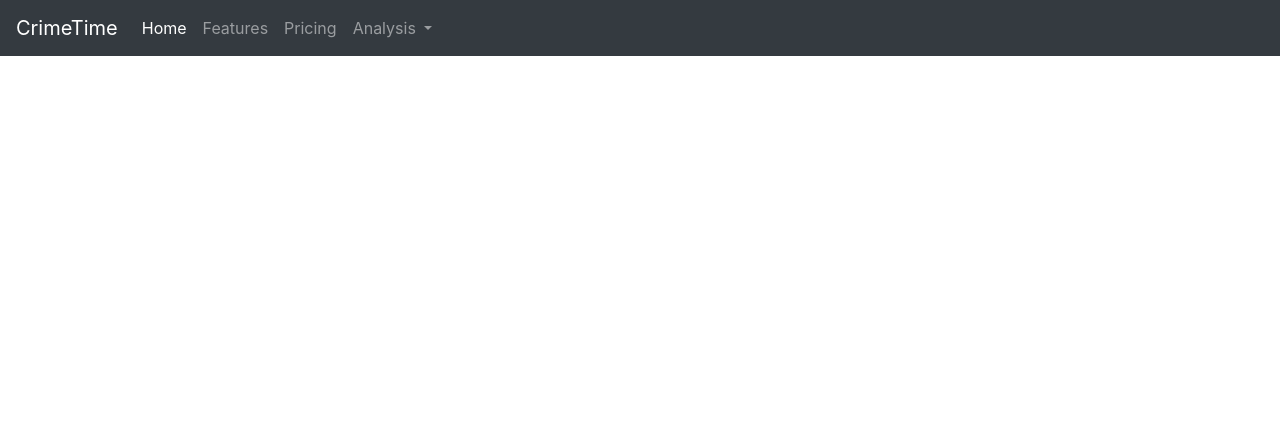
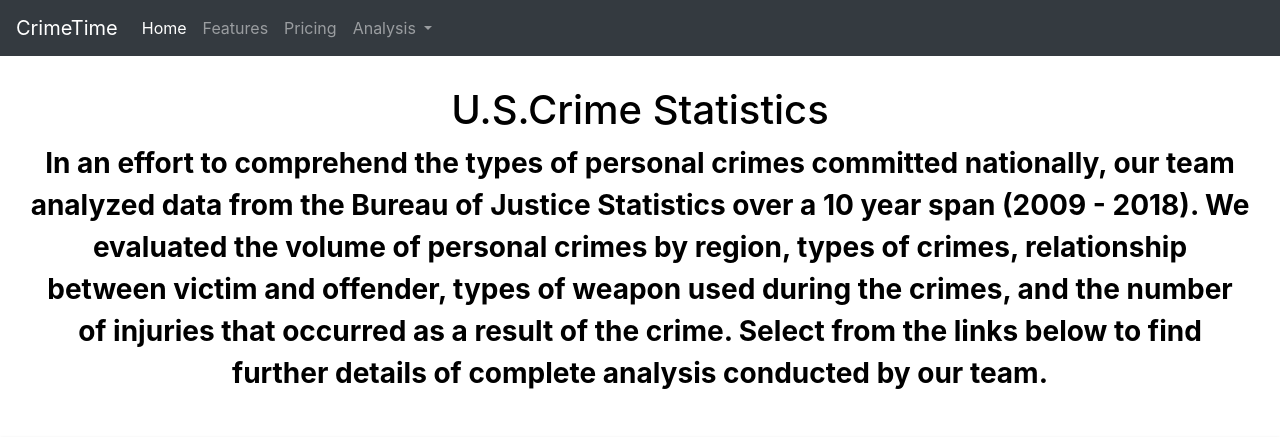
Before and after one commit to KFreund91/CrimeTimeProject, a Flask app: page / in a window 1280 px wide. Shown: the top 437 px of the page. Before the commit the page ends 56 px from the top, so only its background shows below. Run offline with Flask 2, Linux system fonts and the light colour scheme; some libraries are stand-ins or nearby versions.

Commit message:
updated home page design

```diff
--- a/templates/index.html
+++ b/templates/index.html
@@ -4,7 +4,7 @@
 <head>
     <meta charset="UTF-8">
     <link rel="stylesheet" href="https://stackpath.bootstrapcdn.com/bootstrap/4.5.0/css/bootstrap.min.css" integrity="sha384-9aIt2nRpC12Uk9gS9baDl411NQApFmC26EwAOH8WgZl5MYYxFfc+NcPb1dKGj7Sk" crossorigin="anonymous">
-
+    <meta name="viewport" content="width=device-width, initial-scale=1">
 </head>
 
 <body>
@@ -37,7 +37,67 @@
           </ul>
         </div>
     </nav>
+    <div class="header">
+      <h1>U.S.Crime Statistics</h1>
+      <p>In an effort to comprehend the types of personal crimes committed nationally,
+        our team analyzed data from the Bureau of Justice Statistics over a 10 year span
+        (2009 - 2018). We evaluated the volume of personal crimes by region, types of crimes,
+        relationship between victim and offender, types of weapon used during the crimes, and the
+        number of injuries that occurred as a result of the crime. Select from the links below
+        to find further details of complete analysis conducted by our team.
+      </p>
+    </div>
+    <div class="bg-image"></div>
+    <div class="bg-text">
+      <h1>Crime Analysis</h1>
+      <p>Volume of Crimes by Region</p>
+      <p>Types of Crimes</p>
+      <p>Relationship between Victim and Offender</p>
+      <p>Weapons Used During the Crime</p>
+      <p>Injuries Received During the Crime</p>
+    </div>
+    <style>
+     .header {
+        padding: 30px;
+        text-align: center;
+        color: black;
+        font-weight: bold;
+        font-size: 28px;
+      }
+     body, html {
+        height: 100%;
+    }
 
+    * {
+      box-sizing: border-box;
+    }
+      .bg-image {
+        background-image: url('https://yorkliteraturefestival.co.uk/wp-content/uploads/Crime-Panel-Image.jpg');
+        filter: blur(2px);
+        -webkit-filter: blur(2px);
+        height: 100%;
+        background-position: center;
+        background-repeat:no-repeat;
+        background-size: cover;
+    }
+
+      .bg-text {
+        background-color: rgb(0,0,0); /* Fallback color */
+        background-color: rgba(0,0,0, 0.4); /* Black w/opacity/see-through */
+        color: white;
+        font-weight: bold;
+        border: 3px solid #f1f1f1;
+        position: absolute;
+        top: 100%;
+        left: 50%;
+        transform: translate(-50%, -50%);
+        z-index: 2;
+        width: 95%;
+        padding: 60px;
+        padding-top: 5px;
+        text-align: center;
+    }
+      </style>
 
 <script src="https://code.jquery.com/jquery-3.5.1.slim.min.js" integrity="sha384-DfXdz2htPH0lsSSs5nCTpuj/zy4C+OGpamoFVy38MVBnE+IbbVYUew+OrCXaRkfj" crossorigin="anonymous"></script>
 <script src="https://cdn.jsdelivr.net/npm/popper.js@1.16.0/dist/umd/popper.min.js" integrity="sha384-Q6E9RHvbIyZFJoft+2mJbHaEWldlvI9IOYy5n3zV9zzTtmI3UksdQRVvoxMfooAo" crossorigin="anonymous"></script>
```
